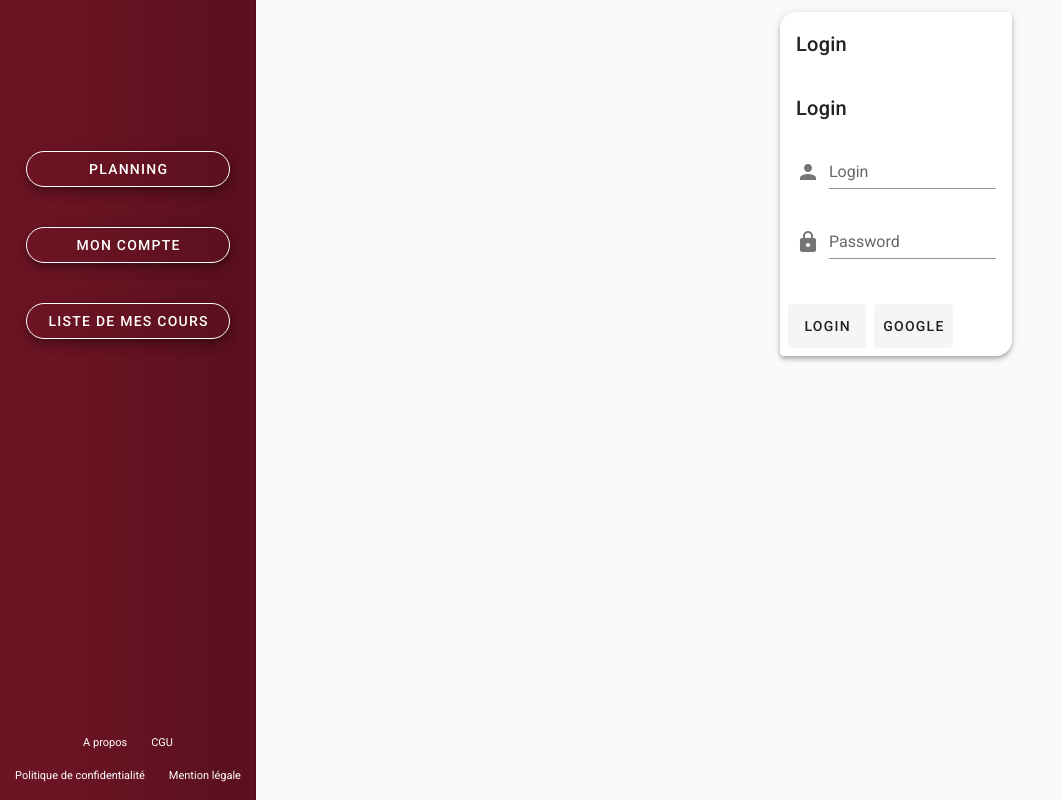
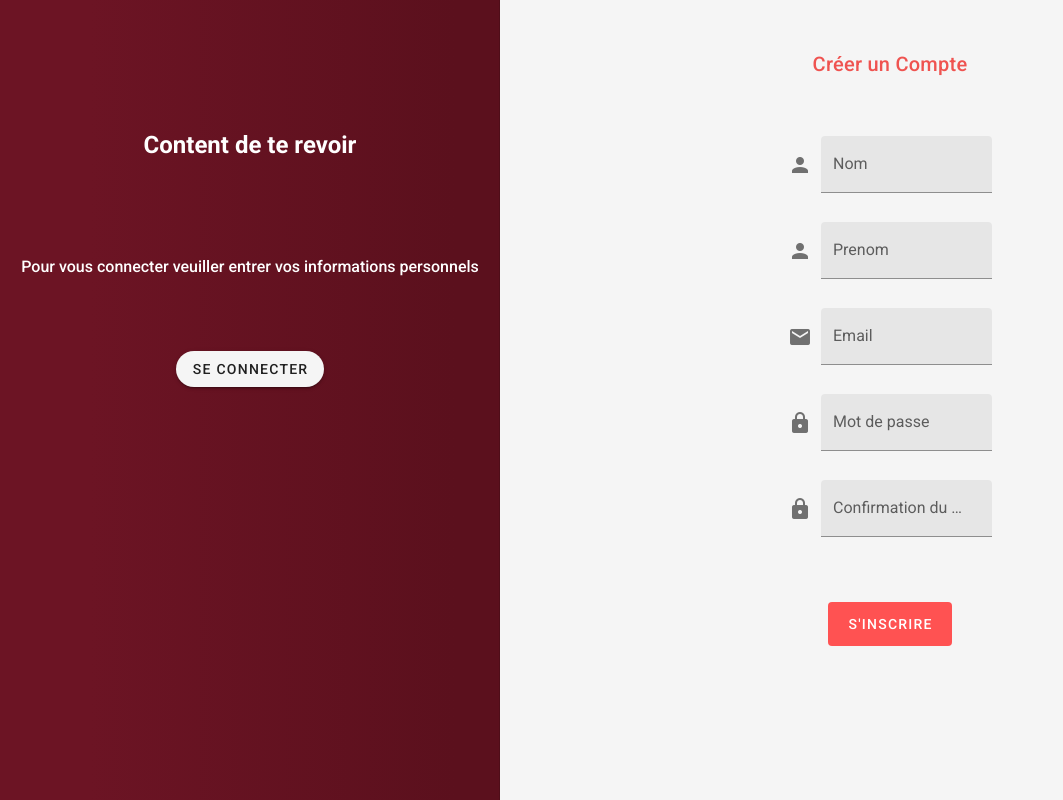
Before and after one commit to projet-Bartolomeo/Dibartolomeo, a Nuxt app: page /authentification/login in a window 1280 px wide. Shown: the whole page, without its empty margins (0-1063 px from the left). Built offline with nearby package versions, Linux system fonts and the light colour scheme.

Commit message:
feat: add update

```diff
--- a/pages/authentification/login.vue
+++ b/pages/authentification/login.vue
@@ -1,79 +1,17 @@
 <template>
-  <v-row align="center" justify="center">
-    <v-col cols="12" sm="8" md="4" align="center">
-      <v-card width="500" class="elevation-4 text-left" shaped>
-        <v-card-title>Login</v-card-title>
-        <v-card-title>Login</v-card-title>
-        <v-card-text>
-          <v-form>
-            <v-text-field
-              v-model="auth.email"
-              label="Login"
-              name="login"
-              prepend-icon="mdi-account"
-              type="text"
-            ></v-text-field>
-
-            <v-text-field
-              v-model="auth.password"
-              label="Password"
-              name="password"
-              prepend-icon="mdi-lock"
-              type="password"
-            ></v-text-field>
-          </v-form>
-        </v-card-text>
-        <v-card-actions class="text-center">
-          <v-btn depressed large class="login-button" @click="login"
-            >Login</v-btn
-          >
-          <v-btn class="login-button" depressed large @click="googleSignIn"
-            >Google</v-btn
-          >
-        </v-card-actions>
-      </v-card>
-      <v-snackbar v-model="snackbar" :timeout="4000"  absolute bottom center>
-        {{ snackbarText }}
-      </v-snackbar>
-    </v-col>
-  </v-row>
+  <div>
+    <Secondbar />
+  </div>
 </template>
-
 <script>
 export default {
+  layout: 'connexion_inscription',
   data() {
     return {
       snackbar: false,
       snackbarText: 'No error message',
-      auth: {
-        email: '',
-        password: '',
-      },
+
     }
-  },
-  methods: {
-    login() {
-      const that = this
-      this.$fire.auth
-        .signInWithEmailAndPassword(this.auth.email, this.auth.password)
-
-        .catch(function (error) {
-          that.snackbarText = error.message
-          that.snackbar = true
-        })
-        .then((user) => {})
-    },
-    googleSignIn() {
-      const that = this
-      const provider = this.$fire.$firemodule.auth.GoogleAuthProvider()
-      this.$fire.auth
-        .signInWithPopup(provider)
-        .catch(function (error) {
-          that.snackbarText = error.message
-          that.snackbar = true
-        })
-        .then((user) => {})
-    },
   },
 }
 </script>
```
